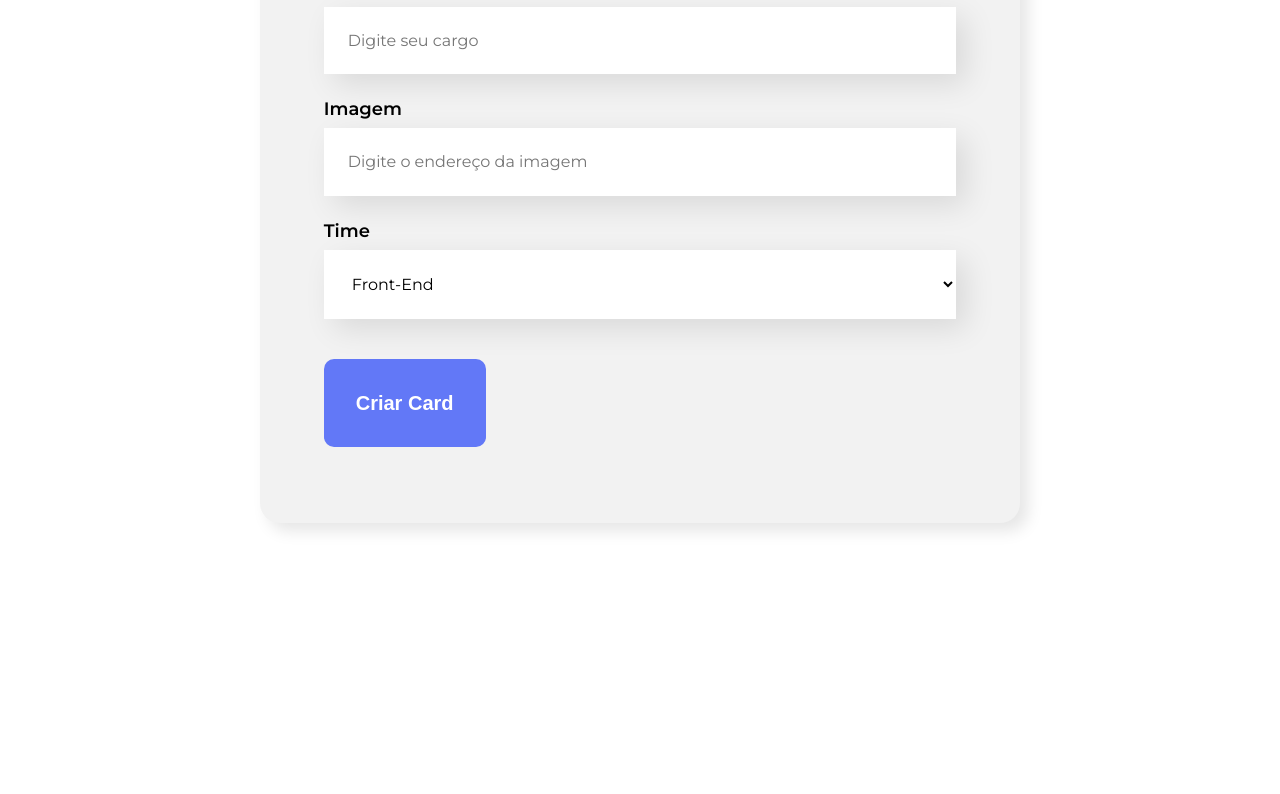
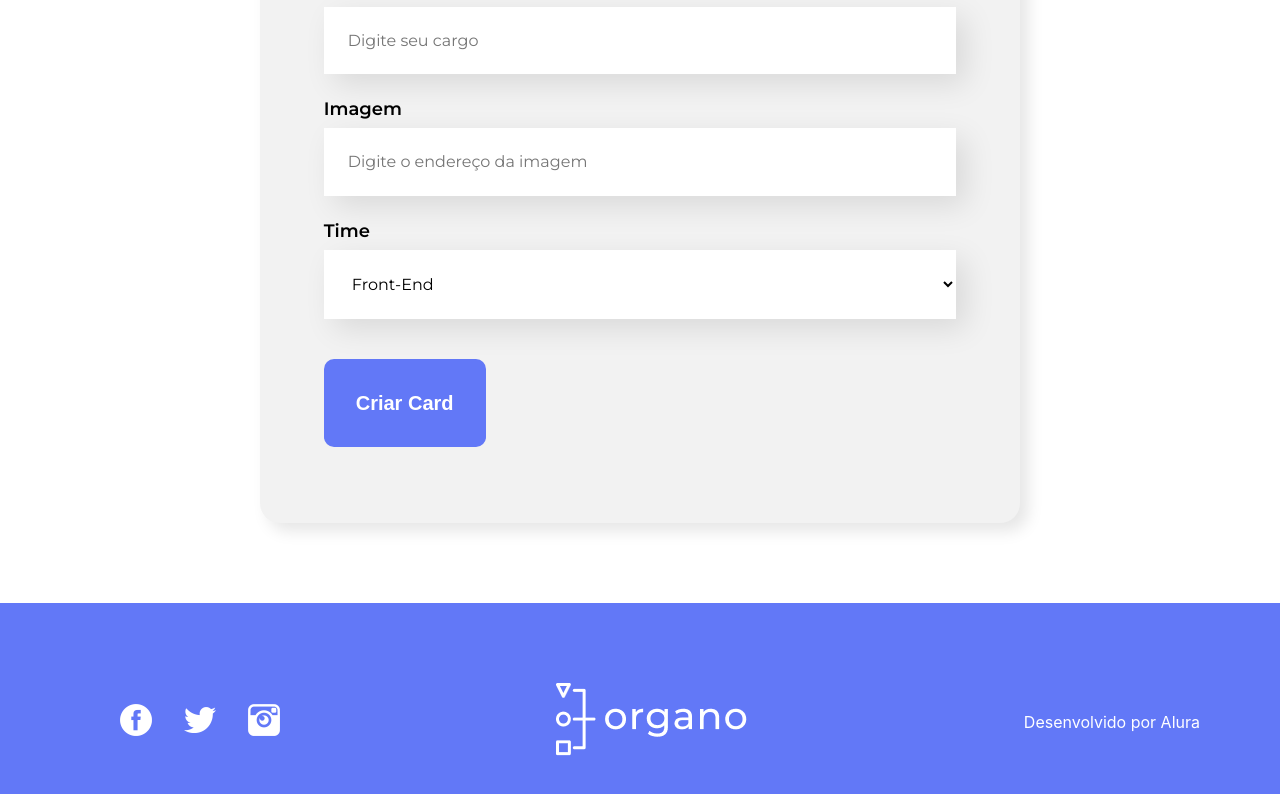
Before and after one commit to repletodepedro/alura-organograma, a React (Create React App) app: page / in a window 1280 px wide. Shown: the part 832-1626 px from the top of the page. Before the commit the page ends 1435 px from the top, so only its background shows below. Built offline with nearby package versions, Linux system fonts and the light colour scheme.

Commit message:
add footer

```diff
--- a/src/App.js
+++ b/src/App.js
@@ -2,6 +2,7 @@
 import Banner from './componentes/banner/Banner';
 import Formulario from './componentes/Formulario';
 import Time from './componentes/time';
+import Rodape from './componentes/rodape';
 
 function App() {
 
@@ -58,6 +59,7 @@
         corSecundaria={time.corSecundaria}
         colaboradores={colaboradores.filter(colaborador => colaborador.time === time.nome)}
       />)}
+      <Rodape/>
   </div>
 );
 };
--- /dev/null
+++ b/src/componentes/rodape/Rodape.css
@@ -0,0 +1,18 @@
+.footer {
+    display: flex;
+    color: #fff;
+    background: #6278F7;
+    justify-content: space-between;
+    align-items: center;
+    padding: 80px;
+}
+
+.footer ul li {
+    display: inline-block;
+    margin-right: 32px;
+
+}
+
+.footer ul li:last-child {
+    margin-right: 0;
+}
--- /dev/null
+++ b/src/componentes/rodape/index.js
@@ -0,0 +1,36 @@
+import './Rodape.css'
+
+const Rodape = () => {
+
+    return (
+        <footer className="footer">
+            <section>
+                <ul>
+                    <li>
+                        <a href="facebook.com" target="_blank">
+                            <img src="/imagens/fb.png" alt="" />
+                        </a>
+                    </li>
+                    <li>
+                        <a href="twitter.com" target="_blank">
+                            <img src="/imagens/tw.png" alt="" />
+                        </a>
+                    </li>
+                    <li>
+                        <a href="instagram.com" target="_blank">
+                            <img src="/imagens/ig.png" alt="" />
+                        </a>
+                    </li>
+                </ul>
+            </section>
+            <section>
+                <img src="/imagens/logo.png" alt="" />
+            </section>
+            <section>
+                <p>Desenvolvido por Alura</p>
+            </section>
+        </footer>
+    )
+}
+
+export default Rodape
```
